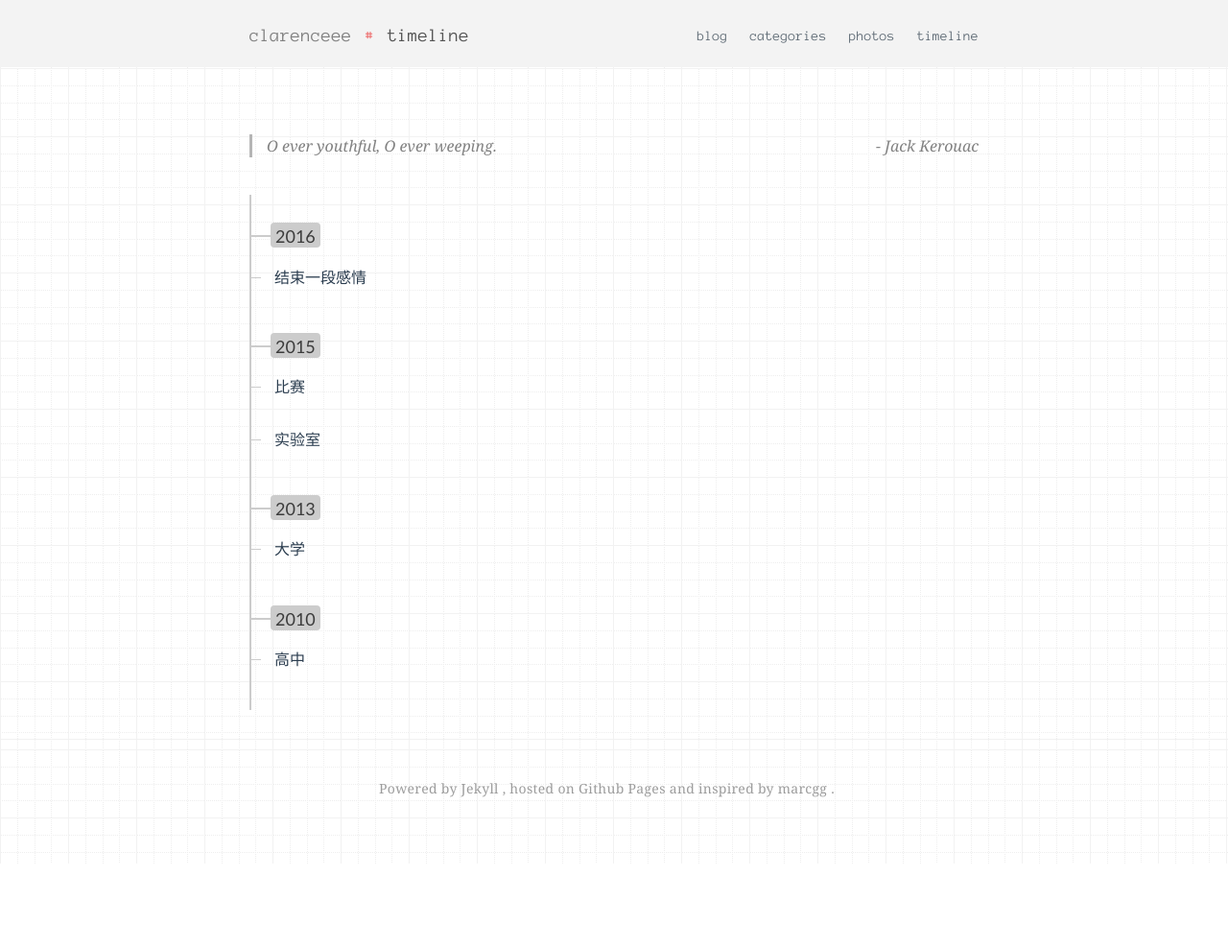
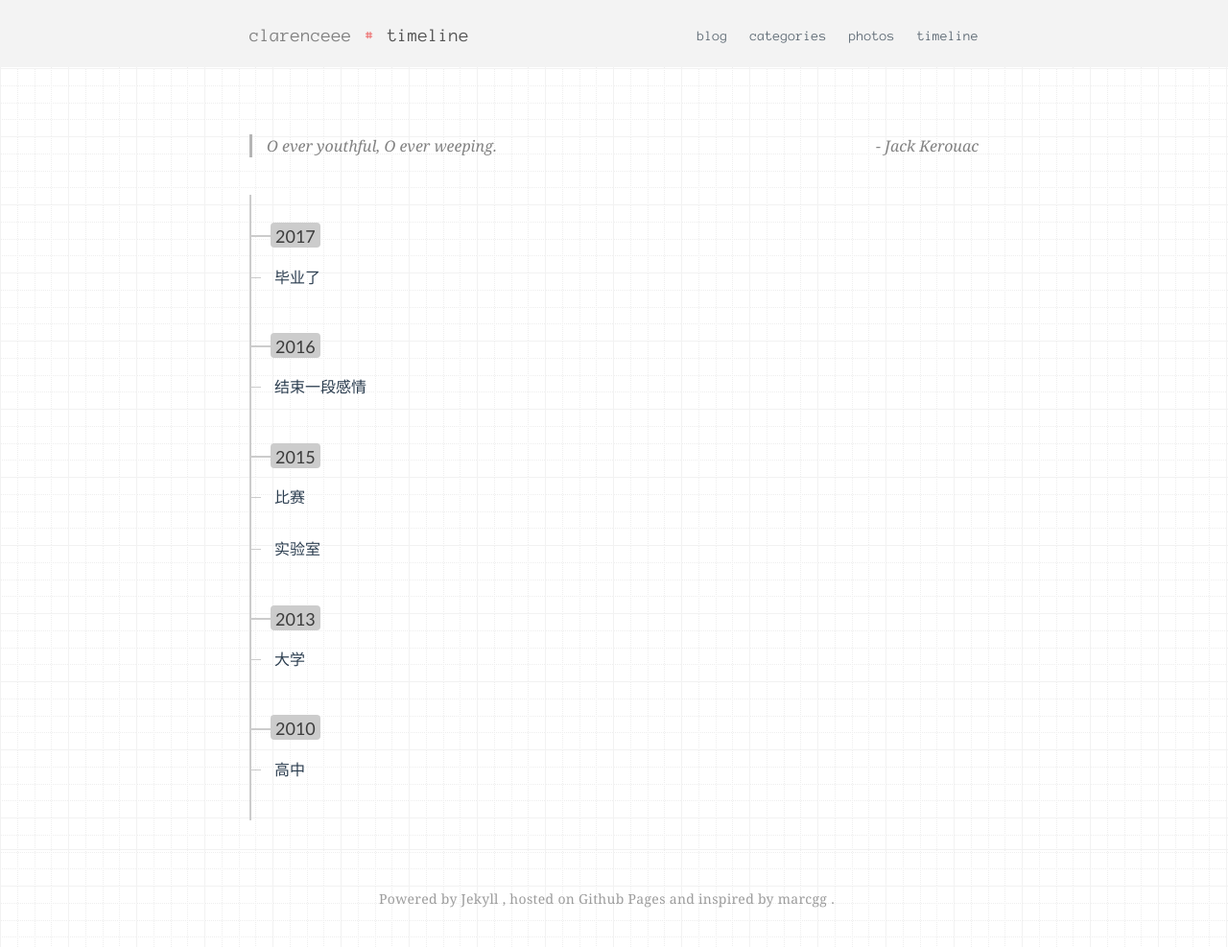
Before and after one commit to elbowzhang/elbow95.github.io, a Jekyll site: the page built from header/timeline.html, in a window 1280 px wide. Shown: the whole page at 96% size. Built offline with Jekyll 4.4.1, drawn with Linux system fonts in a browser that asks for light colours; before the commit the page ends 900 px from its top, so only the background shows below that.

Commit message:
update timeline(graduate)

```diff
--- a/header/timeline.html
+++ b/header/timeline.html
@@ -44,6 +44,23 @@ category: timeline
 <div class="timelineToggle"> <p><a class="expandAll">Expand</a></p></div>
 -->
 <br class="clear">
+
+<div class="timelineMajor">
+    <h2 class="timelineMajorMarker"><span>2017</span></h2>
+    <dl class="timelineMinor">
+        <dt id="20170623"><a>毕业了</a></dt>
+        <dd class="timelineEvent" id="20170623EX" style="display:none;">
+            <h3>2017.06.23</h3>
+            <div class="media">
+                <img src="http://odyloipwl.bkt.clouddn.com/timeline/graduate.jpg" width="240" height="180">
+            </div>
+			<p>大学四年</p>
+            <p>就此别过</p>
+            <p>感谢那些人和事</p>
+            <br class="clear">
+        </dd>
+    </dl>
+</div>
 
 <div class="timelineMajor">
     <h2 class="timelineMajorMarker"><span>2016</span></h2>
```
